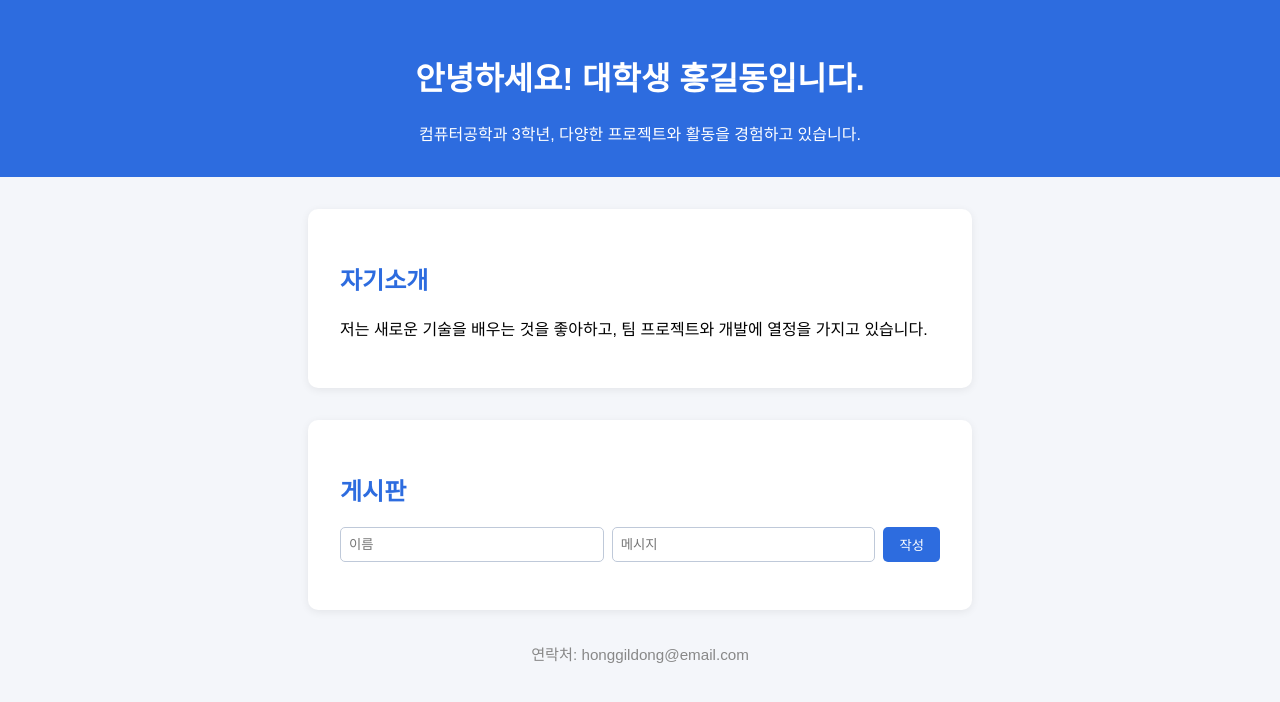
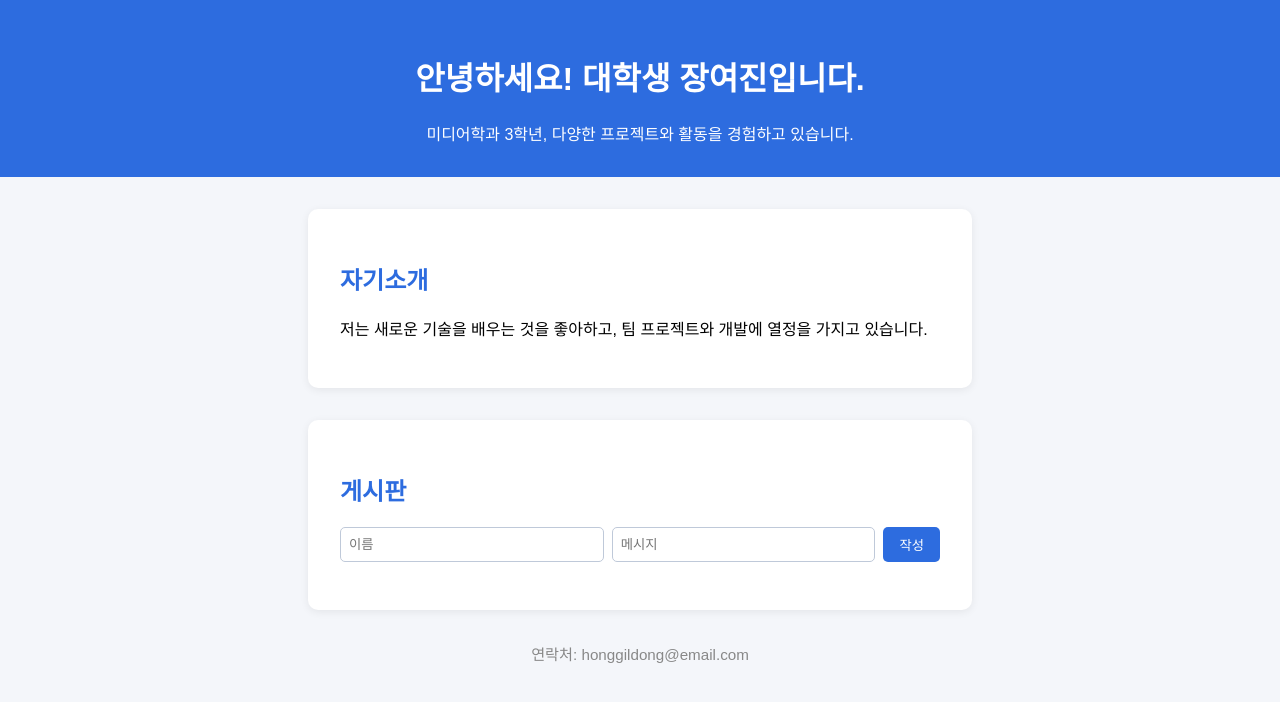
Before and after one commit to cosmojyj/myhome, a plain HTML site: page index.html in a window 1280 px wide. Drawn offline with Linux system fonts and the light colour scheme.

Commit message:
index.html

```diff
--- a/index.html
+++ b/index.html
@@ -8,8 +8,8 @@
 </head>
 <body>
     <header>
-        <h1>안녕하세요! 대학생 홍길동입니다.</h1>
-        <p>컴퓨터공학과 3학년, 다양한 프로젝트와 활동을 경험하고 있습니다.</p>
+        <h1>안녕하세요! 대학생 장여진입니다.</h1>
+        <p>미디어학과 3학년, 다양한 프로젝트와 활동을 경험하고 있습니다.</p>
     </header>
     <section id="about">
         <h2>자기소개</h2>
```
